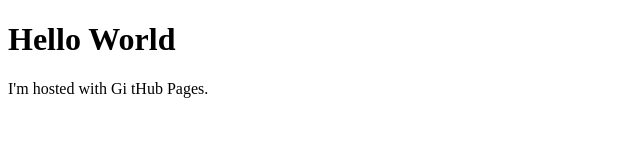
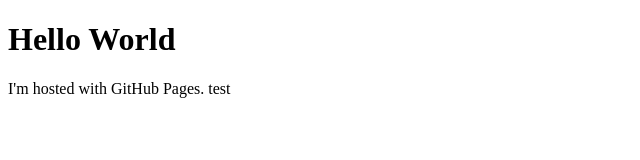
Before and after one commit to Schasdn/schasdn.github.io, a plain HTML site: page index.html in a window 1280 px wide. Shown: the full height of the page, 0-640 px from the left. Drawn offline with Linux system fonts and the light colour scheme.

Commit message:
Update index.html

```diff
--- a/index.html
+++ b/index.html
@@ -2,6 +2,6 @@
 <html>
 <body>
 <h1>Hello World</h1>
-<p>I'm hosted with Gi tHub Pages.</p>
+<p>I'm hosted with GitHub Pages. test</p>
 </body>
 </html>
```
